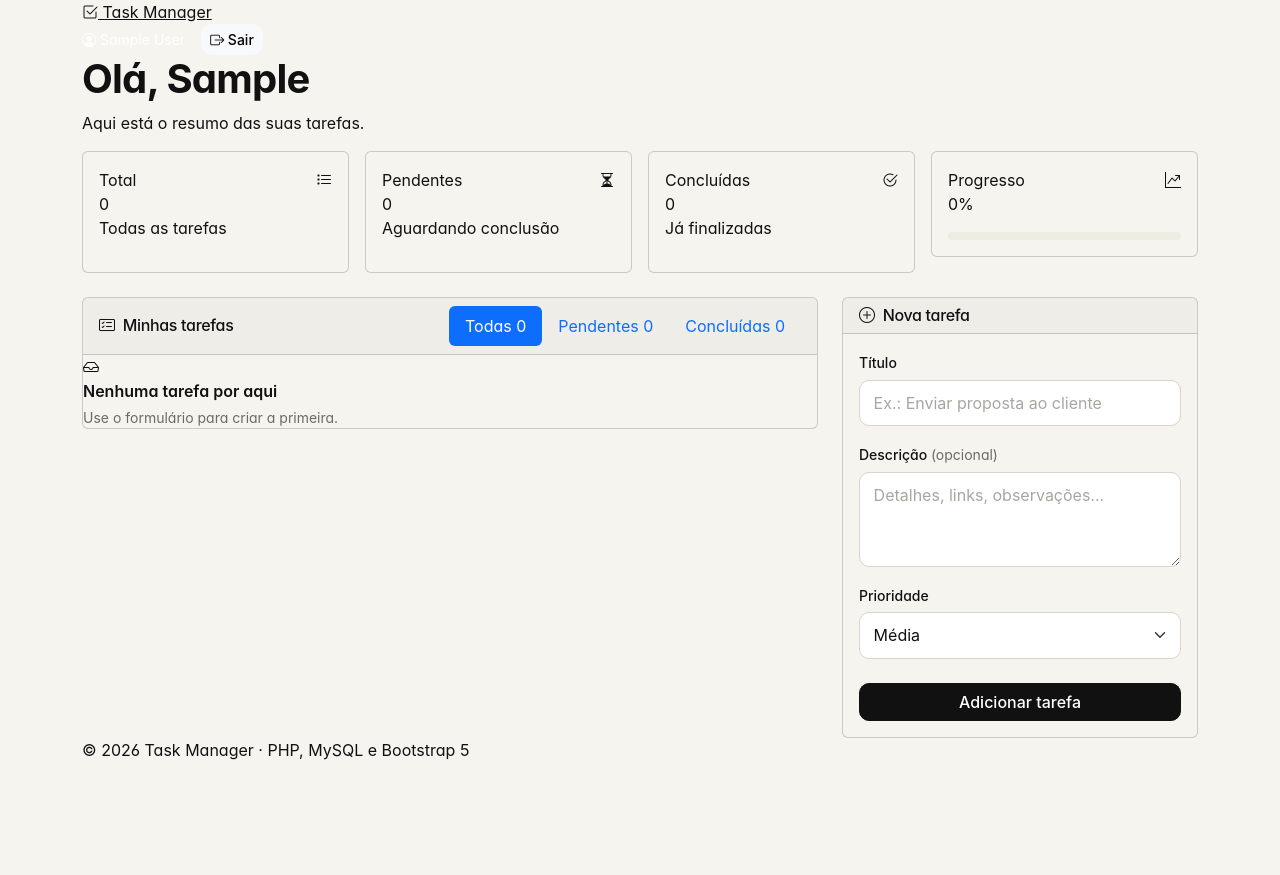
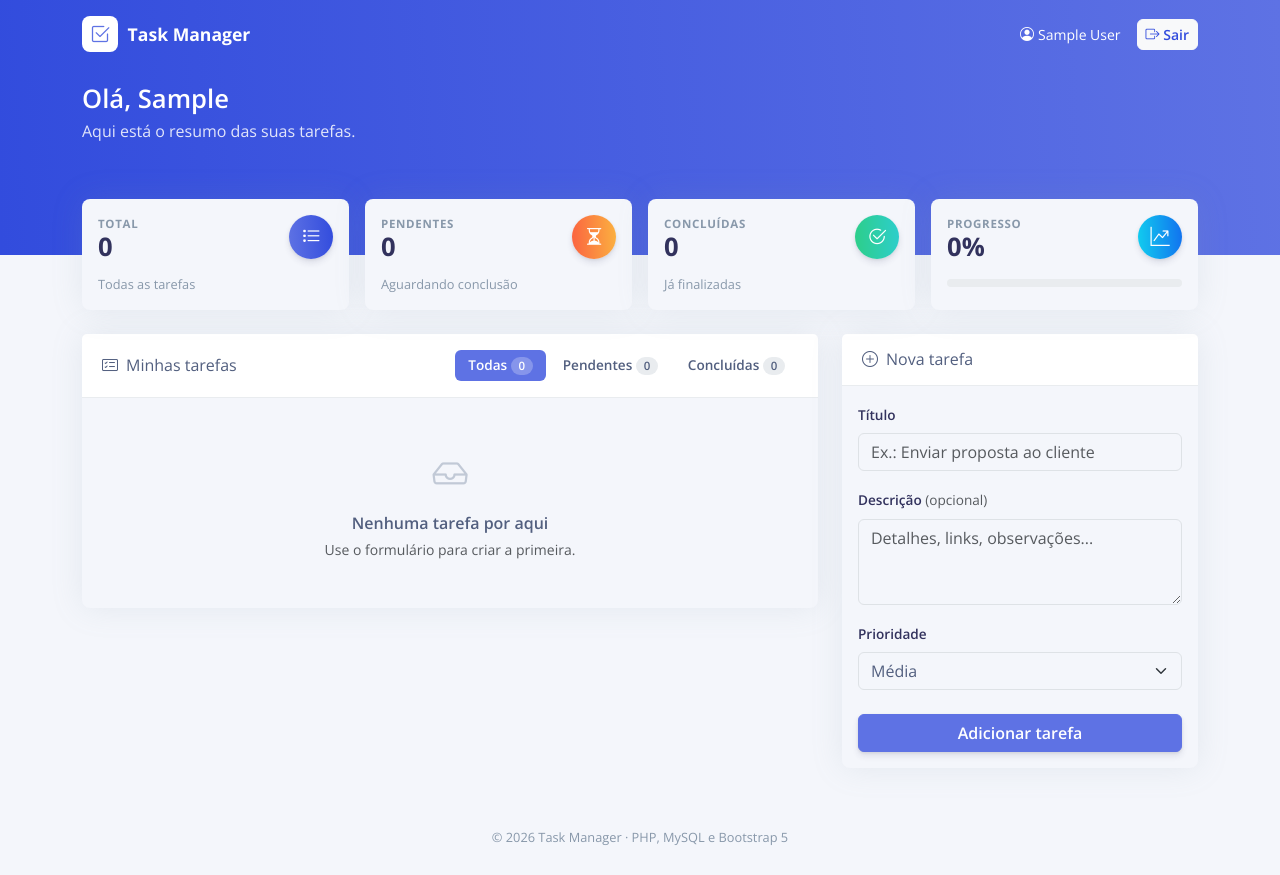
Before and after one commit to cauancarvalh0/task-manager, a PHP site: page /dashboard.php in a window 1280 px wide. Before the commit the page ends 760 px from the top, so only its background shows below. Run offline with PHP 8.4, Linux system fonts and the light colour scheme; the visitor is signed in with stand-in values (Sample User, id 1); data that the repository does not hold is empty.

Commit message:
feat(assets): adiciona novo estilo

```diff
--- a/assets/css/style.css
+++ b/assets/css/style.css
@@ -1,304 +1,263 @@
 /* ==========================================================================
-   Task Manager — tema corporativo (branco, preto e bege, um único destaque)
-   Complementa o Bootstrap 5.3 e usa as variáveis abaixo em todo o projeto.
+   Task Manager - tema corporativo azul, branco e cinza
+   Complementa o Bootstrap 5.3 (carregado por CDN no header.php).
    ========================================================================== */
 
+/* ---------- Cores e variáveis ---------- */
 :root {
-    --ink: #111111;
-    --ink-soft: #3b3a36;
-    --muted: #6b6a64;
-    --line: #e6e2d8;
-    --bg: #f6f4ef;
-    --surface: #ffffff;
-    --accent: #ff6b35;
-    --accent-soft: #fff0e9;
+    --azul: #5e72e4;
+    --azul-escuro: #324cdd;
+    --titulo: #32325d;
+    --texto: #525f7f;
+    --cinza: #8898aa;
+    --fundo: #f4f6fb;
+    --borda: #e9ecef;
 
-    --ok: #1d7a4b;   --ok-bg: #e7f4ec;
-    --warn: #8a5a00; --warn-bg: #fdf2d6;
-    --bad: #b42318;  --bad-bg: #fde9e7;
+    --verde: #2dce89;
+    --laranja: #fb6340;
+    --vermelho: #f5365c;
+    --ciano: #11cdef;
 
-    --radius: 14px;
-    --shadow: 0 1px 2px rgba(17, 17, 17, .04), 0 6px 20px rgba(17, 17, 17, .05);
+    --sombra: 0 0 2rem 0 rgba(136, 152, 170, .15);
 
-    /* Sobrescreve variáveis do Bootstrap */
-    --bs-body-font-family: 'Inter', system-ui, -apple-system, 'Segoe UI', Roboto, 'Helvetica Neue', Arial, sans-serif;
-    --bs-body-bg: var(--bg);
-    --bs-body-color: var(--ink);
-    --bs-border-color: var(--line);
-    --bs-secondary-color: var(--muted);
-    --bs-link-color-rgb: 17, 17, 17;
-    --bs-link-hover-color-rgb: 255, 107, 53;
+    /* Ajusta variáveis do próprio Bootstrap */
+    --bs-body-font-family: 'Open Sans', system-ui, -apple-system, 'Segoe UI', Roboto, Arial, sans-serif;
+    --bs-body-bg: var(--fundo);
+    --bs-body-color: var(--texto);
+    --bs-primary: #5e72e4;
+    --bs-primary-rgb: 94, 114, 228;
+    --bs-link-color-rgb: 94, 114, 228;
+    --bs-link-hover-color-rgb: 50, 76, 221;
 }
 
+/* ---------- Base ---------- */
 body {
-    -webkit-font-smoothing: antialiased;
-    font-feature-settings: 'cv11', 'ss01';
     min-height: 100vh;
-    min-height: 100dvh;
     display: flex;
     flex-direction: column;
 }
 
-h1, h2, h3, h4, h5 { letter-spacing: -0.02em; font-weight: 650; }
+h1, h2, h3, h4, h5, h6 { color: var(--titulo); font-weight: 600; }
 
-:focus-visible { outline: 2px solid var(--accent); outline-offset: 2px; }
-
-/* ---------- Botões e formulários ---------- */
-.btn { font-weight: 500; border-radius: 10px; }
+/* ---------- Botões ---------- */
+.btn { font-weight: 600; border-radius: .375rem; }
 
 .btn-primary {
-    --bs-btn-bg: var(--ink);
-    --bs-btn-border-color: var(--ink);
-    --bs-btn-color: #fff;
-    --bs-btn-hover-bg: #2b2a27;
-    --bs-btn-hover-border-color: #2b2a27;
-    --bs-btn-hover-color: #fff;
-    --bs-btn-active-bg: #000;
-    --bs-btn-active-border-color: #000;
-    --bs-btn-active-color: #fff;
-    --bs-btn-focus-shadow-rgb: 255, 107, 53;
-    --bs-btn-disabled-bg: var(--ink);
-    --bs-btn-disabled-border-color: var(--ink);
+    --bs-btn-bg: var(--azul);
+    --bs-btn-border-color: var(--azul);
+    --bs-btn-hover-bg: var(--azul-escuro);
+    --bs-btn-hover-border-color: var(--azul-escuro);
+    --bs-btn-active-bg: var(--azul-escuro);
+    --bs-btn-active-border-color: var(--azul-escuro);
+    --bs-btn-focus-shadow-rgb: 94, 114, 228;
+    box-shadow: 0 4px 6px rgba(50, 50, 93, .11), 0 1px 3px rgba(0, 0, 0, .08);
 }
 
-.btn-outline-dark {
-    --bs-btn-color: var(--ink);
-    --bs-btn-border-color: #cfcabd;
-    --bs-btn-hover-bg: var(--ink);
-    --bs-btn-hover-border-color: var(--ink);
-    --bs-btn-hover-color: #fff;
-    --bs-btn-active-bg: #000;
-    --bs-btn-active-border-color: #000;
-    --bs-btn-focus-shadow-rgb: 255, 107, 53;
+.btn-light { color: var(--azul-escuro); }
+
+/* ---------- Formulários ---------- */
+.form-label { font-size: .85rem; font-weight: 600; color: var(--titulo); }
+
+.form-control:focus,
+.form-select:focus {
+    border-color: #98a8f0;
+    box-shadow: 0 0 0 .2rem rgba(94, 114, 228, .18);
 }
 
-.form-label { font-weight: 500; font-size: .875rem; margin-bottom: .4rem; }
+.input-group-text { background: #f8f9fe; color: var(--cinza); }
 
-.form-control, .form-select {
-    border-radius: 10px;
-    border-color: #d9d5ca;
-    padding: .65rem .85rem;
-    background-color: #fff;
-}
-.form-control::placeholder { color: #a8a69e; }
-.form-control:focus, .form-select:focus {
-    border-color: var(--accent);
-    box-shadow: 0 0 0 .2rem rgba(255, 107, 53, .18);
-}
-.input-group > .form-control { border-top-right-radius: 0; border-bottom-right-radius: 0; }
-.input-group > .btn-toggle-senha { border-radius: 0 10px 10px 0; border-color: #d9d5ca; }
-
-.alert { border-radius: 12px; border-width: 1px; font-size: .925rem; }
-.alert-success { background: var(--ok-bg);   border-color: #bfe3cf; color: #14532d; }
-.alert-danger  { background: var(--bad-bg);  border-color: #f6c6c1; color: #7a1a12; }
-.alert-warning { background: var(--warn-bg); border-color: #f2dc9b; color: #5c3b00; }
-.alert-info    { background: #eef0f3;        border-color: #d8dce2; color: #1f2937; }
-
-.btn-danger {
-    --bs-btn-bg: var(--bad);
-    --bs-btn-border-color: var(--bad);
-    --bs-btn-hover-bg: #8f1c12;
-    --bs-btn-hover-border-color: #8f1c12;
+/* ---------- Cartões ---------- */
+.card {
+    border: 0;
+    border-radius: .5rem;
+    box-shadow: var(--sombra);
 }
 
-/* ---------- Marca ---------- */
-.brand { display: inline-flex; align-items: center; gap: .6rem; text-decoration: none; color: var(--ink); }
-.brand:hover { color: var(--ink); }
-.brand-mark {
-    width: 32px; height: 32px; border-radius: 9px;
-    display: inline-flex; align-items: center; justify-content: center;
-    background: var(--ink); color: var(--accent); font-size: 1.25rem; line-height: 1;
-}
-.brand-name { font-weight: 700; letter-spacing: -0.03em; font-size: 1.1rem; }
-.brand-name span { color: var(--muted); font-weight: 500; }
-.brand--light, .brand--light:hover { color: #fff; }
-.brand--light .brand-mark { background: #fff; color: var(--ink); }
-.brand--light .brand-name span { color: #a9a79f; }
-
-/* ---------- Barra superior (área logada) ---------- */
-.app-nav {
-    background: var(--surface);
-    border-bottom: 1px solid var(--line);
-    position: sticky; top: 0; z-index: 1030;
-}
-.app-nav__inner { display: flex; align-items: center; justify-content: space-between; height: 64px; }
-.nav-user { display: flex; align-items: center; gap: .75rem; }
-.nav-user__name { font-size: .9rem; font-weight: 500; color: var(--ink-soft); }
-.avatar {
-    width: 34px; height: 34px; border-radius: 50%;
-    background: var(--accent-soft); color: var(--accent);
-    border: 1px solid #ffd9c8;
-    display: inline-flex; align-items: center; justify-content: center;
-    font-size: .8rem; font-weight: 700;
+.card-header {
+    background: #fff;
+    border-bottom: 1px solid var(--borda);
+    padding: 1rem 1.25rem;
+    border-radius: .5rem .5rem 0 0;
 }
 
-.app-main { flex: 1; padding-top: 2rem; padding-bottom: 3rem; }
-.app-footer { text-align: center; color: var(--muted); font-size: .8rem; padding: 1.25rem 0 1.75rem; border-top: 1px solid var(--line); }
+.alert { border: 0; box-shadow: var(--sombra); }
 
-.page-head { margin-bottom: 1.5rem; }
-.page-title { font-size: 1.75rem; margin: 0 0 .15rem; }
-.page-sub { color: var(--muted); margin: 0; }
+/* ---------- Faixa azul do topo ---------- */
+.topo {
+    background: linear-gradient(87deg, #324cdd 0%, #5e72e4 100%);
+    padding: 1rem 0 7rem;
+}
 
-.back-link {
-    display: inline-flex; align-items: center; gap: .4rem;
-    color: var(--muted); text-decoration: none; font-size: .9rem; margin-bottom: 1rem;
+.topo-nav {
+    display: flex;
+    align-items: center;
+    justify-content: space-between;
+    gap: 1rem;
 }
-.back-link:hover { color: var(--ink); }
 
-/* ---------- Painéis e cartões ---------- */
-.panel {
-    background: var(--surface);
-    border: 1px solid var(--line);
-    border-radius: var(--radius);
-    box-shadow: var(--shadow);
-    overflow: hidden;
+.marca {
+    display: inline-flex;
+    align-items: center;
+    gap: .6rem;
+    color: #fff;
+    font-weight: 700;
+    font-size: 1.1rem;
+    text-decoration: none;
 }
-.panel__head { padding: 1rem 1.25rem; border-bottom: 1px solid var(--line); }
-.panel__head--split { display: flex; flex-wrap: wrap; align-items: center; justify-content: space-between; gap: .75rem; }
-.panel__title { font-size: 1rem; font-weight: 650; margin: 0; display: flex; align-items: center; gap: .5rem; }
-.panel__title i { color: var(--accent); }
-.panel__body { padding: 1.25rem; }
-.sticky-lg-top { top: 88px; }
+.marca:hover { color: #fff; }
 
-/* Cartões de resumo */
-.stat {
-    background: var(--surface);
-    border: 1px solid var(--line);
-    border-radius: var(--radius);
-    box-shadow: var(--shadow);
-    padding: 1.1rem 1.25rem;
-    display: flex; align-items: center; gap: 1rem; height: 100%;
+.marca-icone {
+    width: 36px;
+    height: 36px;
+    border-radius: .5rem;
+    background: #fff;
+    color: var(--azul);
+    display: inline-flex;
+    align-items: center;
+    justify-content: center;
+    font-size: 1.25rem;
 }
-.stat__icon {
-    width: 44px; height: 44px; border-radius: 12px; flex-shrink: 0;
-    display: inline-flex; align-items: center; justify-content: center;
-    background: #efece4; color: var(--ink); font-size: 1.25rem;
+
+.topo-texto { padding-top: 2rem; }
+.topo-texto h1 { color: #fff; font-size: 1.6rem; margin: 0 0 .25rem; }
+.topo-texto p { color: rgba(255, 255, 255, .85); margin: 0; }
+
+/* Conteúdo sobe e fica por cima da faixa azul */
+.conteudo { flex: 1; padding-bottom: 2.5rem; }
+.sobe { margin-top: -4.5rem; position: relative; z-index: 2; }
+
+.rodape {
+    text-align: center;
+    color: var(--cinza);
+    font-size: .8rem;
+    padding: 1.25rem 0 1.75rem;
 }
-.stat__icon--warn { background: var(--warn-bg); color: var(--warn); }
-.stat__icon--ok   { background: var(--ok-bg);   color: var(--ok); }
-.stat__label { font-size: .8rem; color: var(--muted); font-weight: 500; }
-.stat__value { font-size: 1.75rem; font-weight: 700; letter-spacing: -0.03em; line-height: 1.1; }
 
-.progress-card {
-    background: var(--surface);
-    border: 1px solid var(--line);
-    border-radius: var(--radius);
-    box-shadow: var(--shadow);
-    padding: 1rem 1.25rem;
+/* ---------- Cartões de resumo ---------- */
+.estatistica { height: 100%; }
+
+.estatistica-rotulo {
+    font-size: .72rem;
+    font-weight: 700;
+    letter-spacing: .06em;
+    text-transform: uppercase;
+    color: var(--cinza);
 }
-.progress { height: 8px; background: #efece4; border-radius: 99px; }
-.progress-bar { background: var(--accent); border-radius: 99px; transition: width .4s ease; }
 
-/* ---------- Filtro segmentado ---------- */
-.segmented { display: inline-flex; background: #efece4; padding: 3px; border-radius: 10px; gap: 2px; max-width: 100%; overflow-x: auto; }
-.segmented a {
-    padding: .35rem .8rem; border-radius: 8px; font-size: .82rem; font-weight: 500;
-    color: var(--muted); text-decoration: none; white-space: nowrap;
+.estatistica-valor { font-size: 1.6rem; font-weight: 700; color: var(--titulo); line-height: 1.2; }
+.estatistica-nota { margin: .75rem 0 0; font-size: .8rem; color: var(--cinza); }
+
+.icone-estatistica {
+    width: 44px;
+    height: 44px;
+    border-radius: 50%;
+    color: #fff;
+    display: inline-flex;
+    align-items: center;
+    justify-content: center;
+    font-size: 1.2rem;
+    flex-shrink: 0;
+    box-shadow: 0 4px 6px rgba(50, 50, 93, .11), 0 1px 3px rgba(0, 0, 0, .08);
 }
-.segmented a:hover { color: var(--ink); }
-.segmented a.is-active { background: #fff; color: var(--ink); box-shadow: 0 1px 2px rgba(17, 17, 17, .08); }
-.segmented__count { color: #a09e95; margin-left: .15rem; font-variant-numeric: tabular-nums; }
-.segmented a.is-active .segmented__count { color: var(--accent); }
+.fundo-azul    { background: linear-gradient(87deg, #5e72e4, #324cdd); }
+.fundo-laranja { background: linear-gradient(87deg, #fb6340, #fbb140); }
+.fundo-verde   { background: linear-gradient(87deg, #2dce89, #2dcecc); }
+.fundo-ciano   { background: linear-gradient(87deg, #11cdef, #1171ef); }
+
+.progress { height: 8px; background: var(--borda); }
+.progress-bar { background: var(--azul); }
+
+/* ---------- Filtros (pílulas) ---------- */
+.filtros { --bs-nav-pills-link-active-bg: var(--azul); gap: .25rem; }
+.filtros .nav-link { padding: .35rem .8rem; font-size: .85rem; font-weight: 600; color: var(--texto); }
+.filtros .nav-link.active { color: #fff; }
+
+.contador {
+    display: inline-block;
+    min-width: 1.4rem;
+    padding: 0 .4rem;
+    border-radius: 999px;
+    background: var(--borda);
+    color: var(--texto);
+    font-size: .72rem;
+    text-align: center;
+}
+.filtros .active .contador { background: rgba(255, 255, 255, .25); color: #fff; }
 
 /* ---------- Lista de tarefas ---------- */
-.task-list { list-style: none; margin: 0; padding: 0; }
-.task {
-    display: flex; align-items: flex-start; gap: .9rem;
-    padding: 1rem 1.25rem; border-bottom: 1px solid var(--line);
-    transition: background .15s ease;
+.lista-tarefas { list-style: none; margin: 0; padding: 0; }
+
+.tarefa {
+    display: flex;
+    align-items: flex-start;
+    gap: .9rem;
+    padding: 1rem 1.25rem;
+    border-bottom: 1px solid var(--borda);
 }
-.task:last-child { border-bottom: 0; }
-.task:hover { background: #fbfaf7; }
+.tarefa:last-child { border-bottom: 0; }
 
-.task__check {
-    width: 28px; height: 28px; border-radius: 50%; flex-shrink: 0; margin-top: 1px;
-    border: 1.5px solid #c9c4b6; background: #fff; color: transparent;
-    display: inline-flex; align-items: center; justify-content: center;
-    font-size: .95rem; padding: 0; cursor: pointer;
-    transition: all .15s ease;
+.tarefa-check {
+    width: 28px;
+    height: 28px;
+    border-radius: 50%;
+    border: 2px solid #cbd5e0;
+    background: #fff;
+    color: transparent;
+    padding: 0;
+    display: inline-flex;
+    align-items: center;
+    justify-content: center;
 }
-.task__check:hover { border-color: var(--ink); color: #c9c4b6; }
-.task.is-done .task__check { background: var(--ink); border-color: var(--ink); color: #fff; }
+.tarefa-check:hover { border-color: var(--verde); color: var(--verde); }
+.tarefa-concluida .tarefa-check { background: var(--verde); border-color: var(--verde); color: #fff; }
 
-.task__body { flex: 1; min-width: 0; }
-.task__title { font-weight: 600; overflow-wrap: anywhere; }
-.task__desc { color: var(--muted); font-size: .875rem; margin-top: .15rem; overflow-wrap: anywhere; }
-.task__meta { display: flex; flex-wrap: wrap; align-items: center; gap: .6rem; margin-top: .5rem; }
-.task__date { color: #8a8880; font-size: .78rem; display: inline-flex; align-items: center; gap: .3rem; }
-.task.is-done .task__title { text-decoration: line-through; color: var(--muted); }
-.task.is-done .task__desc { opacity: .7; }
+.tarefa-corpo { flex: 1; min-width: 0; }
+.tarefa-titulo { color: var(--titulo); font-weight: 600; overflow-wrap: anywhere; }
+.tarefa-descricao { font-size: .9rem; margin-top: .15rem; overflow-wrap: anywhere; }
+.tarefa-concluida .tarefa-titulo { text-decoration: line-through; color: var(--cinza); }
 
-.task__actions { display: flex; gap: .35rem; flex-shrink: 0; }
-.icon-btn {
-    width: 34px; height: 34px; border-radius: 9px;
-    display: inline-flex; align-items: center; justify-content: center;
-    background: transparent; border: 1px solid transparent; color: var(--muted);
-    text-decoration: none; padding: 0; cursor: pointer; transition: all .15s ease;
+.tarefa-info { display: flex; flex-wrap: wrap; align-items: center; gap: .5rem; margin-top: .6rem; }
+.tarefa-data { font-size: .78rem; color: var(--cinza); }
+
+.tarefa-acoes { display: flex; gap: .25rem; }
+
+.botao-icone {
+    width: 34px;
+    height: 34px;
+    border: 0;
+    border-radius: .375rem;
+    background: transparent;
+    color: var(--cinza);
+    display: inline-flex;
+    align-items: center;
+    justify-content: center;
+    text-decoration: none;
 }
-.icon-btn:hover { background: #efece4; color: var(--ink); }
-.icon-btn--danger:hover { background: var(--bad-bg); color: var(--bad); }
+.botao-icone:hover { background: var(--fundo); color: var(--azul); }
+.botao-icone-perigo:hover { background: #fde8ec; color: var(--vermelho); }
 
-/* Selo de prioridade */
-.pill {
-    display: inline-flex; align-items: center; gap: .3rem;
-    font-size: .72rem; font-weight: 600; padding: .2rem .55rem; border-radius: 99px;
+/* Selos de prioridade e de status */
+.selo {
+    display: inline-flex;
+    align-items: center;
+    gap: .3rem;
+    padding: .2rem .6rem;
+    border-radius: 999px;
+    font-size: .72rem;
+    font-weight: 700;
 }
-.pill i { font-size: .65rem; }
-.pill--alta  { background: var(--bad-bg);  color: var(--bad); }
-.pill--media { background: var(--warn-bg); color: var(--warn); }
-.pill--baixa { background: var(--ok-bg);   color: var(--ok); }
+.selo-alta      { background: #fde8ec; color: #c01f43; }
+.selo-media     { background: #fff1e0; color: #b45309; }
+.selo-baixa     { background: #e3f9ef; color: #14975f; }
+.selo-pendente  { background: #eef0fd; color: var(--azul-escuro); }
+.selo-concluida { background: #e3f9ef; color: #14975f; }
 
-/* Estado vazio */
-.empty { text-align: center; padding: 3rem 1.5rem; }
-.empty__icon {
-    width: 56px; height: 56px; border-radius: 16px; margin: 0 auto 1rem;
-    background: #efece4; color: var(--muted); font-size: 1.5rem;
-    display: flex; align-items: center; justify-content: center;
+/* Lista vazia */
+.vazio { text-align: center; padding: 3rem 1.5rem; }
+.vazio i { font-size: 2.2rem; color: #c1c9d6; display: block; margin-bottom: .75rem; }
+
+/* ---------- Celular ---------- */
+@media (max-width: 575.98px) {
+    .topo-texto { padding-top: 1.5rem; }
+    .tarefa { padding: .9rem 1rem; gap: .7rem; }
 }
-
-/* Modal de confirmação */
-.modal-content { border: 0; border-radius: 16px; }
-.modal-icon {
-    width: 44px; height: 44px; border-radius: 12px; margin-bottom: 1rem;
-    background: var(--bad-bg); color: var(--bad); font-size: 1.2rem;
-    display: flex; align-items: center; justify-content: center;
-}
-
-/* ---------- Login / cadastro ---------- */
-.auth-shell { min-height: 100vh; min-height: 100dvh; display: flex; flex-direction: column; }
-
-.auth-brand { background: var(--ink); color: #fff; padding: 1rem 1.25rem; }
-.auth-brand__copy h2 { font-size: 2.4rem; line-height: 1.1; margin: 0 0 1rem; color: #fff; }
-.auth-brand__copy p { color: #b9b7af; max-width: 30ch; font-size: 1.05rem; }
-.auth-points { list-style: none; padding: 0; margin: 2rem 0 0; display: grid; gap: .9rem; }
-.auth-points li { display: flex; align-items: center; gap: .75rem; color: #e4e2da; font-size: .95rem; }
-.auth-points i { color: var(--accent); font-size: 1.1rem; }
-.auth-brand__foot { color: #7d7b74; font-size: .8rem; margin: 0; }
-
-.auth-main { flex: 1; display: flex; align-items: center; justify-content: center; padding: 1.75rem 1rem 2.5rem; }
-.auth-box { width: 100%; max-width: 420px; }
-.auth-card {
-    background: var(--surface); border: 1px solid var(--line);
-    border-radius: 18px; box-shadow: var(--shadow); padding: 1.75rem;
-}
-.auth-title { font-size: 1.5rem; margin: 0 0 .25rem; }
-.auth-sub { color: var(--muted); font-size: .925rem; margin-bottom: 1.5rem; }
-.auth-alt { text-align: center; font-size: .9rem; color: var(--muted); margin: 1.5rem 0 0; }
-.auth-link {
-    color: var(--ink); font-weight: 600; text-decoration: underline;
-    text-decoration-color: var(--accent); text-underline-offset: 3px;
-}
-.auth-link:hover { color: var(--accent); }
-
-@media (min-width: 992px) {
-    .auth-shell { display: grid; grid-template-columns: 1.05fr 1fr; }
-    .auth-brand { padding: 2.5rem 3.5rem; display: flex; flex-direction: column; justify-content: space-between; }
-    .auth-card { padding: 2.25rem; }
-}
-
-@media (max-width: 575.98px) {
-    .app-main { padding-top: 1.25rem; }
-    .page-title { font-size: 1.5rem; }
-    .task { padding: .9rem 1rem; gap: .7rem; }
-    .panel__head, .panel__body { padding-left: 1rem; padding-right: 1rem; }
-}
```
